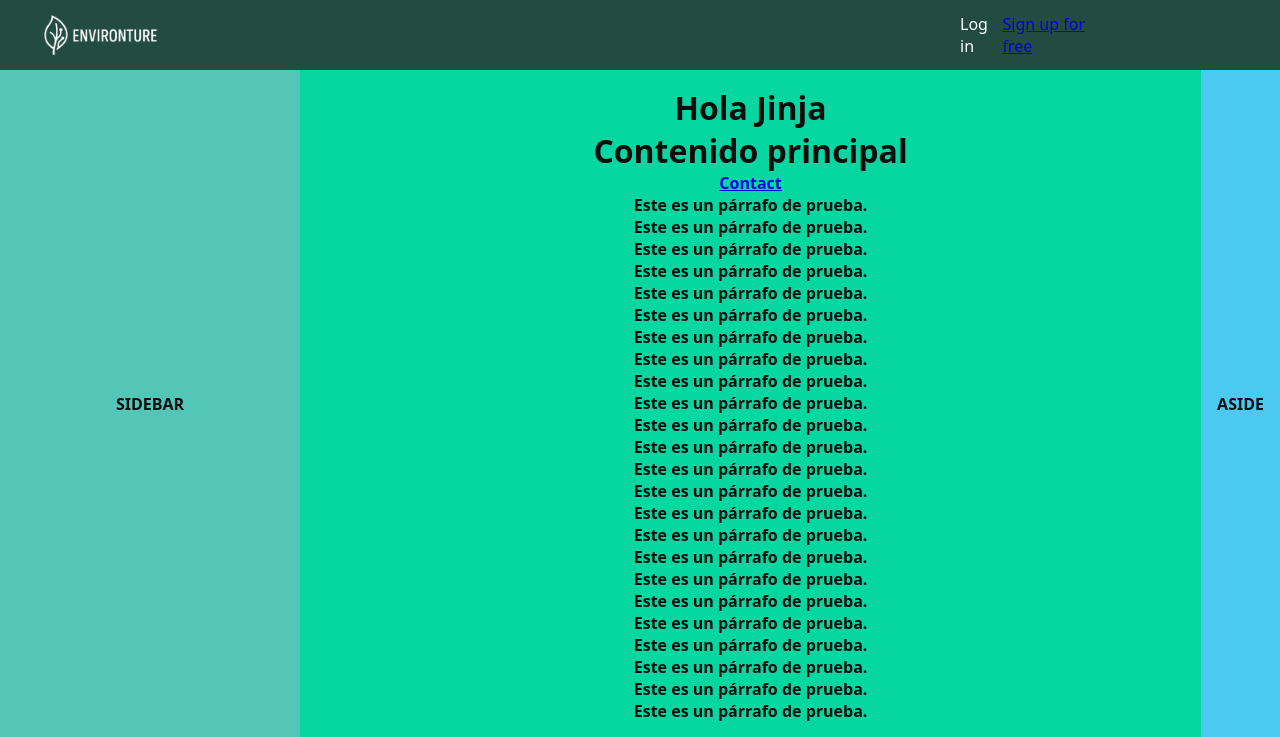
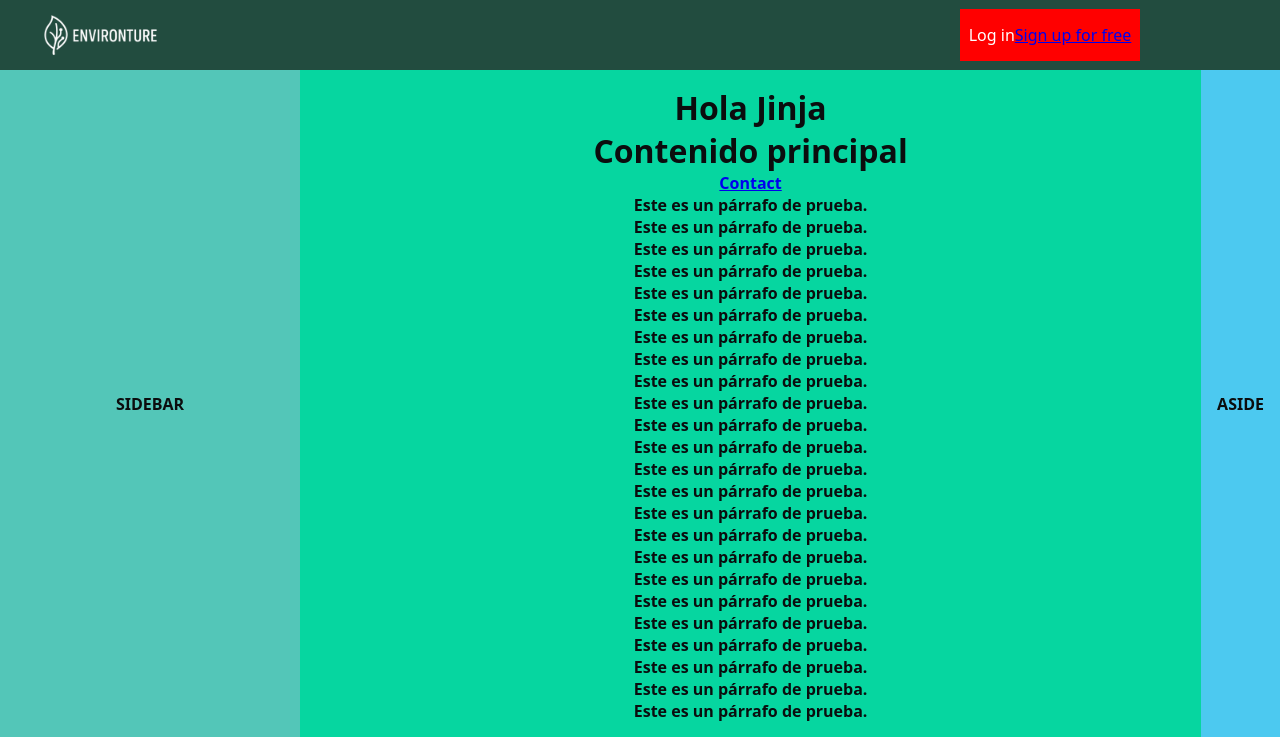
Before and after one commit to AlbertoRigoglioso/PrimerosPasos, a Flask app: page / in a window 1280 px wide. Shown: the top 737 px of the page. Run offline with Flask 3, Linux system fonts and the light colour scheme.

Commit message:
Update styles.css

```diff
--- a/static/css/styles.css
+++ b/static/css/styles.css
@@ -88,8 +88,9 @@ footer { grid-area: footer; background: var(--c-footer); padding: 16px; }
   display: flex;               /* activa flexbox */
   align-items: center;         /* centra verticalmente */
   justify-content: center;
-  width: 50%;  /* la mitad del ancho del padre */
+  width: 60%;  /* la mitad del ancho del padre */
   height: 80%; /* 30% de la altura del padre */
+  background: red;
 }
 
 .login_case{
@@ -98,6 +99,7 @@ footer { grid-area: footer; background: var(--c-footer); padding: 16px; }
 }
 
 .signup_case{
-  background-color: white;
+  background: white;
   border-radius: 4px;
+  text-decoration: none; /* quita subrayado */
 }
```
